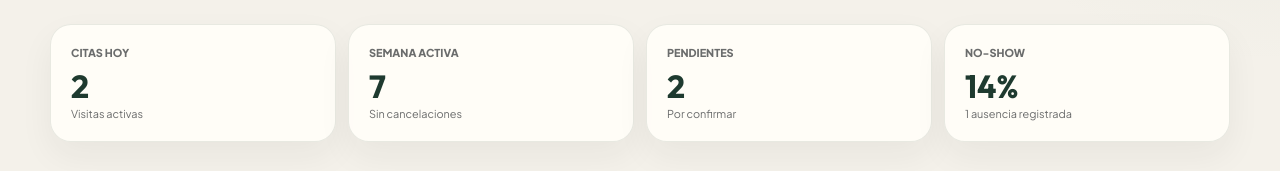
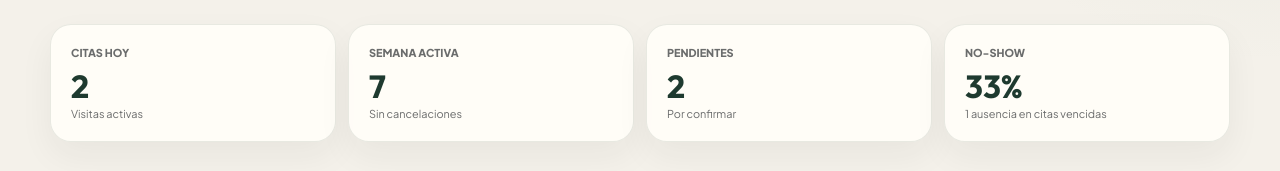
Before and after one commit to soyalbamontalvo-dev/turnos-online-estudio-paisajismo, a Next.js app: page /dashboard in a window 1280 px wide. Shown: the part 385-556 px from the top of the page. Built offline with nearby package versions, Linux system fonts and the light colour scheme.

Commit message:
Align dashboard timing and no-show logic with studio timezone

```diff
--- a/app/dashboard/page.tsx
+++ b/app/dashboard/page.tsx
@@ -6,6 +6,7 @@ import blockStyles from "./blocks.module.css";
 
 const APPOINTMENTS_KEY = "paisajismo-demo-appointments";
 const BLOCKS_KEY = "paisajismo-demo-blocks";
+const STUDIO_TIME_ZONE = "America/Tegucigalpa";
 const timeSlots = ["09:00", "10:30", "12:00", "14:00", "15:30", "17:00"];
 
 const services = {
@@ -52,6 +53,15 @@ function fromDateKey(key: string) { const [year, month, day] = key.split("-").ma
 function addDays(date: Date, amount: number) { const next = new Date(date); next.setDate(next.getDate() + amount); return next; }
 function startOfWeek(date: Date) { const start = new Date(date); const day = start.getDay(); start.setDate(start.getDate() + (day === 0 ? -6 : 1 - day)); start.setHours(0, 0, 0, 0); return start; }
 function formatDate(key: string) { return fromDateKey(key).toLocaleDateString("es-ES", { weekday: "short", day: "numeric", month: "short" }); }
+function getStudioNow() {
+  const parts = new Intl.DateTimeFormat("en-CA", { timeZone: STUDIO_TIME_ZONE, year: "numeric", month: "2-digit", day: "2-digit", hour: "2-digit", minute: "2-digit", hourCycle: "h23" }).formatToParts(new Date());
+  const values = Object.fromEntries(parts.filter((part) => part.type !== "literal").map((part) => [part.type, part.value]));
+  return { dateKey: `${values.year}-${values.month}-${values.day}`, time: `${values.hour}:${values.minute}` };
+}
+function isPastSlot(dateKey: string, time: string) {
+  const now = getStudioNow();
+  return dateKey < now.dateKey || (dateKey === now.dateKey && time <= now.time);
+}
 
 function createRichSeed(monday: Date): DemoAppointment[] {
   return [
@@ -80,8 +90,8 @@ export default function DashboardPage() {
   const [statusMessage, setStatusMessage] = useState("");
 
   useEffect(() => {
-    const today = new Date();
-    today.setHours(0, 0, 0, 0);
+    const studioNow = getStudioNow();
+    const today = fromDateKey(studioNow.dateKey);
     const monday = startOfWeek(today);
     const seed = createRichSeed(monday);
     let existing: DemoAppointment[] = [];
@@ -103,10 +113,9 @@ export default function DashboardPage() {
       window.localStorage.setItem(BLOCKS_KEY, JSON.stringify(currentBlocks));
     }
     setBlocks(currentBlocks);
-    const todayDateKey = toDateKey(today);
-    setTodayKey(todayDateKey);
+    setTodayKey(studioNow.dateKey);
     setWeekStartKey(toDateKey(monday));
-    setBlockForm((current) => ({ ...current, date: todayDateKey }));
+    setBlockForm((current) => ({ ...current, date: studioNow.dateKey }));
     setReady(true);
   }, []);
 
@@ -115,13 +124,14 @@ export default function DashboardPage() {
     if (!weekStartKey || !weekEndKey) return { today: 0, week: 0, pending: 0, absent: 0, noShowRate: 0 };
     const inWeek = appointments.filter((item) => item.date >= weekStartKey && item.date <= weekEndKey);
     const active = inWeek.filter((item) => item.status !== "cancelado");
-    const absent = active.filter((item) => item.status === "ausente").length;
+    const eligibleNoShow = active.filter((item) => isPastSlot(item.date, item.time) && item.status !== "pendiente");
+    const absent = eligibleNoShow.filter((item) => item.status === "ausente").length;
     return {
       today: active.filter((item) => item.date === todayKey).length,
       week: active.length,
       pending: active.filter((item) => item.status === "pendiente").length,
       absent,
-      noShowRate: active.length ? Math.round((absent / active.length) * 100) : 0,
+      noShowRate: eligibleNoShow.length ? Math.round((absent / eligibleNoShow.length) * 100) : 0,
     };
   }, [appointments, todayKey, weekEndKey, weekStartKey]);
 
@@ -133,7 +143,7 @@ export default function DashboardPage() {
       .sort((a, b) => `${a.date}-${a.time}`.localeCompare(`${b.date}-${b.time}`));
   }, [appointments, professionalFilter, weekStartKey]);
 
-  const visibleBlocks = useMemo(() => blocks.filter((block) => block.date >= todayKey).sort((a, b) => `${a.date}-${a.time}`.localeCompare(`${b.date}-${b.time}`)), [blocks, todayKey]);
+  const visibleBlocks = useMemo(() => blocks.filter((block) => !isPastSlot(block.date, block.time)).sort((a, b) => `${a.date}-${a.time}`.localeCompare(`${b.date}-${b.time}`)), [blocks]);
   const weekLabel = weekStartKey ? `${formatDate(weekStartKey)} — ${formatDate(weekEndKey)}` : "";
 
   function saveAppointments(next: DemoAppointment[]) {
@@ -144,6 +154,11 @@ export default function DashboardPage() {
   function updateStatus(id: string, status: Status) {
     const current = appointments.find((appointment) => appointment.id === id);
     if (!current || current.status === status) return;
+
+    if (status === "ausente" && !isPastSlot(current.date, current.time)) {
+      setStatusMessage("Solo puedes marcar como ausente una cita cuyo horario ya haya pasado en Tegucigalpa.");
+      return;
+    }
 
     if (status !== "cancelado") {
       const appointmentConflict = appointments.some((appointment) => appointment.id !== id && appointment.professionalId === current.professionalId && appointment.date === current.date && appointment.time === current.time && appointment.status !== "cancelado");
@@ -166,6 +181,7 @@ export default function DashboardPage() {
     setBlockMessage("");
     if (!blockForm.date || !blockForm.time || !blockForm.reason.trim()) return setBlockError("Completa profesional, fecha, hora y motivo del bloqueo.");
     if (blockForm.date < todayKey) return setBlockError("No puedes crear un bloqueo en una fecha pasada.");
+    if (isPastSlot(blockForm.date, blockForm.time)) return setBlockError("No puedes bloquear un horario que ya ha pasado en Tegucigalpa.");
     const appointmentConflict = appointments.some((a) => a.professionalId === blockForm.professionalId && a.date === blockForm.date && a.time === blockForm.time && a.status !== "cancelado");
     const duplicate = blocks.some((b) => b.professionalId === blockForm.professionalId && b.date === blockForm.date && b.time === blockForm.time);
     if (appointmentConflict) return setBlockError("Ese horario ya contiene una cita activa. Elige otro hueco.");
@@ -197,7 +213,7 @@ export default function DashboardPage() {
         <article className={styles.metric}><span>Citas hoy</span><strong>{ready ? summary.today : "—"}</strong><small>Visitas activas</small></article>
         <article className={styles.metric}><span>Semana activa</span><strong>{ready ? summary.week : "—"}</strong><small>Sin cancelaciones</small></article>
         <article className={styles.metric}><span>Pendientes</span><strong>{ready ? summary.pending : "—"}</strong><small>Por confirmar</small></article>
-        <article className={styles.metric}><span>No-show</span><strong>{ready ? `${summary.noShowRate}%` : "—"}</strong><small>{ready ? `${summary.absent} ausencia${summary.absent === 1 ? "" : "s"} registrada${summary.absent === 1 ? "" : "s"}` : "Inasistencias"}</small></article>
+        <article className={styles.metric}><span>No-show</span><strong>{ready ? `${summary.noShowRate}%` : "—"}</strong><small>{ready ? `${summary.absent} ausencia${summary.absent === 1 ? "" : "s"} en citas vencidas` : "Inasistencias"}</small></article>
       </section>
 
       <section className={blockStyles.blockSection} aria-labelledby="blocks-title">
```
